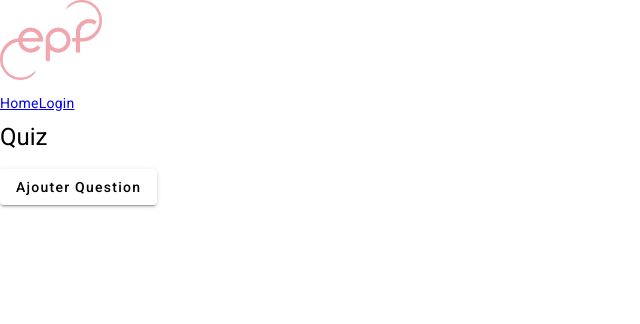
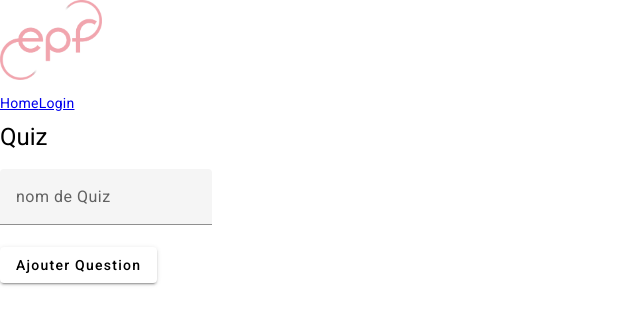
Before and after one commit to LysandreLT/QuizEPF-Frontend, an Angular app: page /createQuiz in a window 1280 px wide. Shown: the top 324 px of the page, without its empty margins (0-640 px from the left). Built offline with nearby package versions, Linux system fonts and the light colour scheme.

Commit message:
Update create-quiz.component.html
Quiz name added

```diff
--- a/src/app/components/create-quiz/create-quiz.component.html
+++ b/src/app/components/create-quiz/create-quiz.component.html
@@ -1,3 +1,6 @@
+<mat-form-field>
+    <input matInput placeholder="nom de Quiz">
+</mat-form-field><br>
 <mat-accordion>
     <mat-expansion-panel *ngFor="let panel of panels; let i = index">
         <mat-expansion-panel-header>
```
